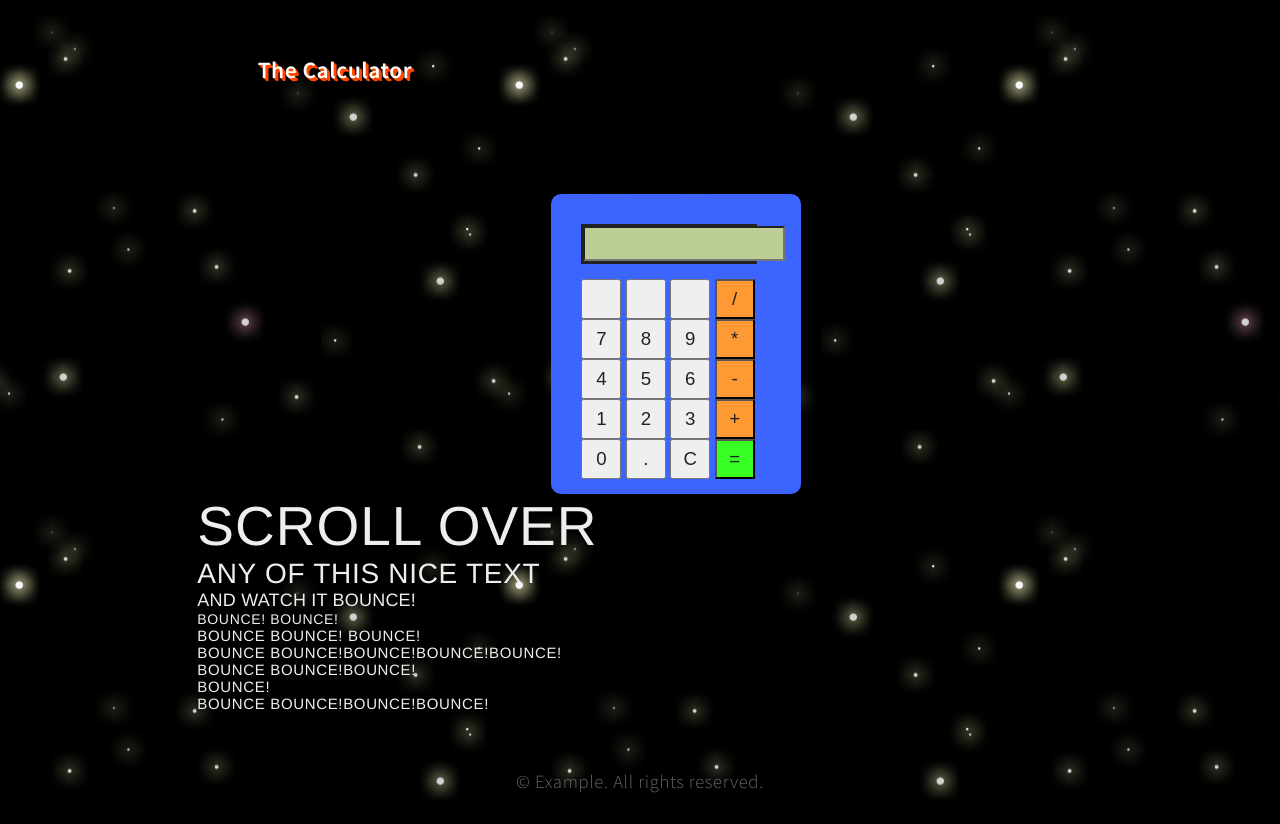
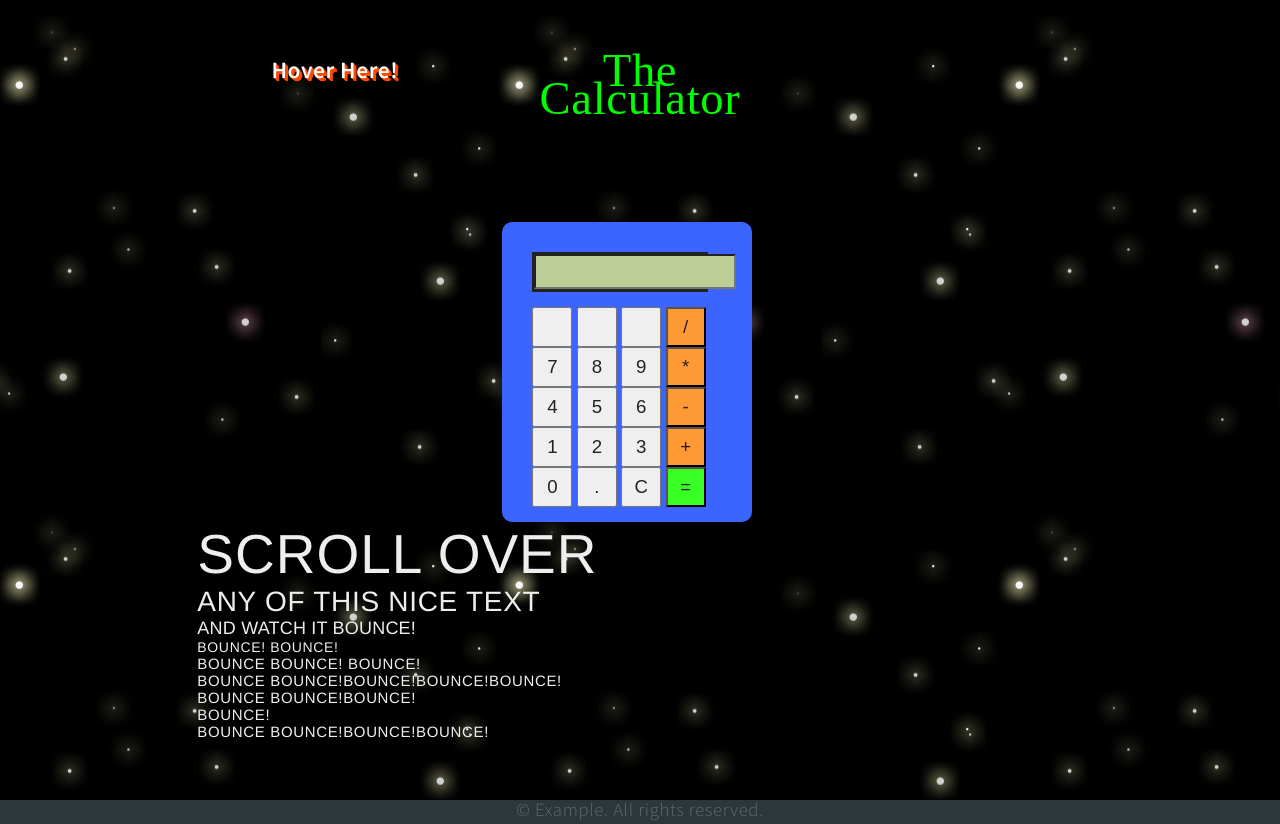
Before and after one commit to broonzy/ARIA_CA2, a PHP site: page / in a window 1280 px wide. Before the commit the page ends 798 px from the top, so only its background shows below. Run offline with PHP 8.4, Linux system fonts and the light colour scheme.

Commit message:
added few more final things

```diff
--- a/css/calculator.css
+++ b/css/calculator.css
@@ -11,7 +11,14 @@
     border-radius:10px;
     position:relative;
     top:80px;
-    left:40%;
+
+}
+
+.heading
+{
+    font-size:2.5em;
+    font-family:"Arial, Helvetica, sans-serif";
+    color:#00ff00;
 }
 
 .button_sml
@@ -124,6 +131,6 @@
     border-bottom:#FF9933 2px solid;
 }
 p
-{
-    line-height:10px;
-}
+ {
+     line-height:10px;
+ }
--- a/index.html
+++ b/index.html
@@ -33,13 +33,16 @@
                     <!-- Header -->
                     <div id="header" class="row">
                         <div class="4u">
-                            <h1>The Calculator</h1>
+                            <h1>Hover Here!</h1>
+                        </div>
+                        <div class="4u">
+                            <p class="heading">The Calculator</p>
                         </div>
                     </div>
 
                     <!-- Features -->
                     <div class="row">
-                        <div class="12u">
+                        <div class="-4u 4u">
 
                             <div class="box">
                                 <div class="display"><input type="text" readonly size="14" id="display"></div>
--- a/js/calculator.js
+++ b/js/calculator.js
@@ -14,7 +14,7 @@
             num = calculatorAddValue;
             return Math.round(num);
         },
-        subtractValueAfromValueB: function(result) {
+        subtractValueAFromValueB: function(result) {
             var num = parseInt(result);
             if (isNaN(num) == true) {
                 throw new Error ("Not a number");
```
Also changed, not shown: test/spec/CalculatorSpec.js (+1 -1 lines), README.md.
